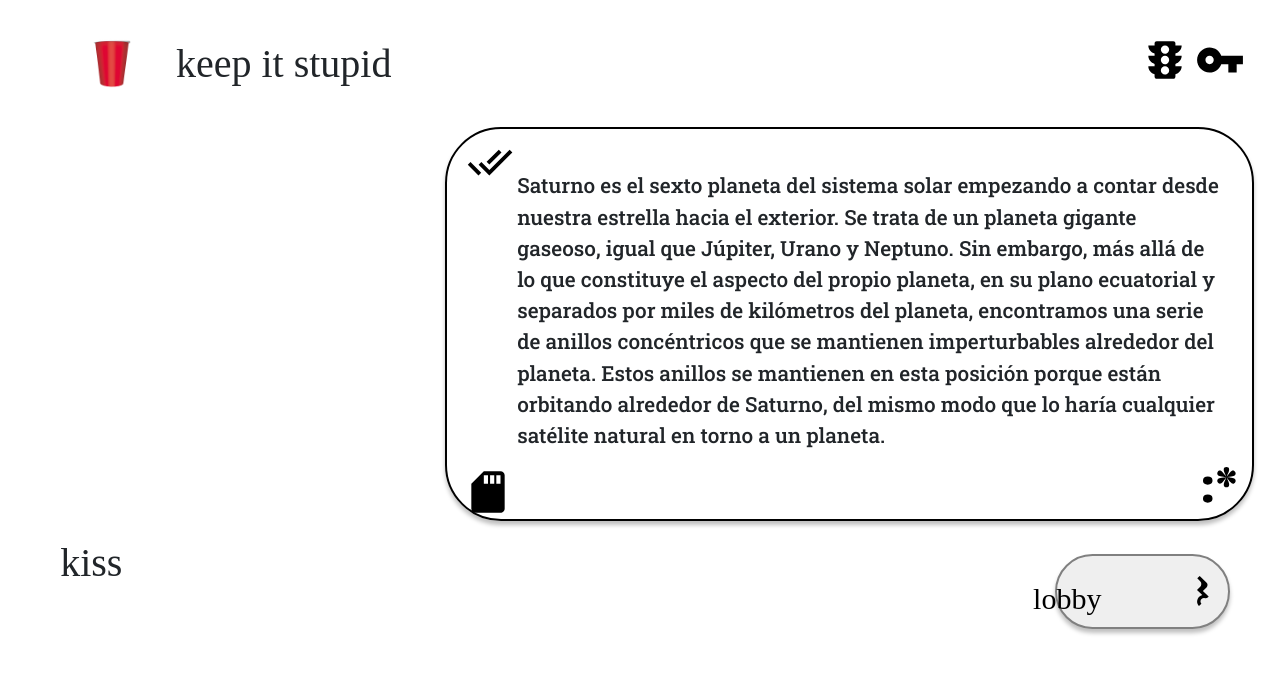
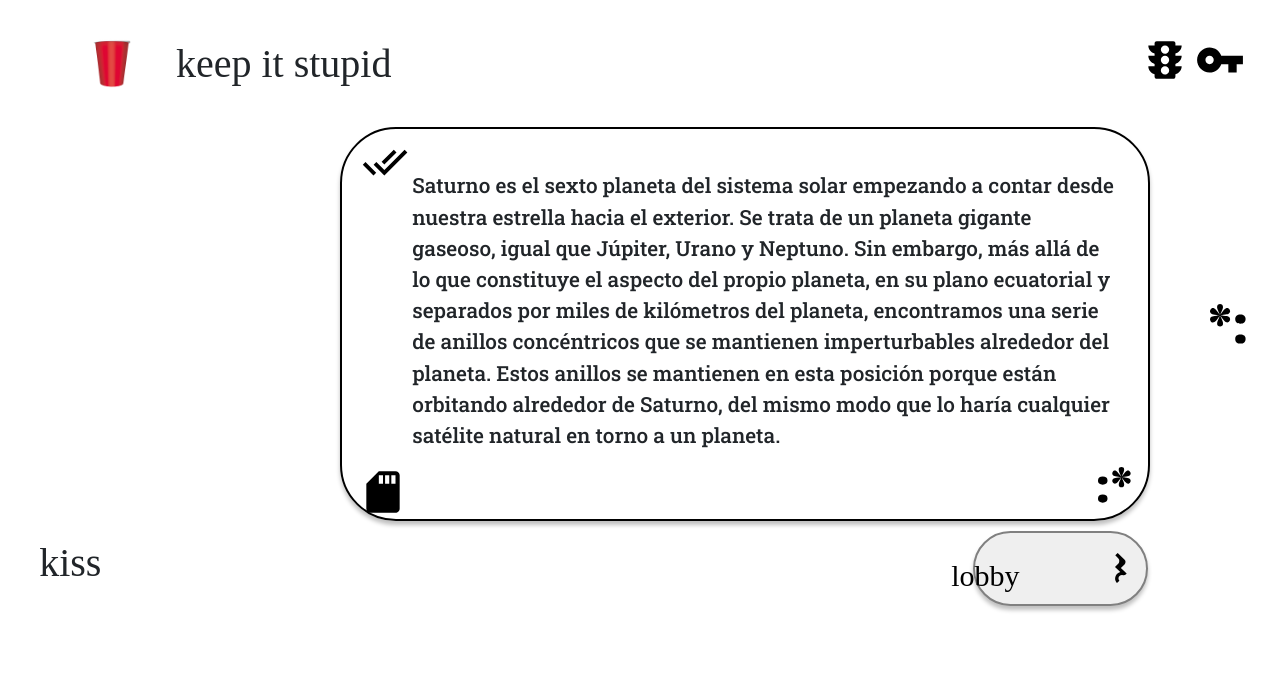
Before and after one commit to ffernandafl/Techno-Gurus, a plain HTML site: page src/html/keepit.html in a window 1280 px wide. Drawn offline with nearby package versions, Linux system fonts and the light colour scheme; a web font is replaced by a local one.

Commit message:
agregando boton next kiss

```diff
--- a/src/css/contact.css
+++ b/src/css/contact.css
@@ -72,10 +72,9 @@ h1 {
 .boton{
     width: 175px;
     height: 75px;
-    border: 3px solid gray;
+    border: 2px solid gray;
     border-radius: 56px;
-    border-color: #000;
-    margin-right: 1.8rem;
+    box-shadow:  0 4px 4px 0 rgba(0, 0, 0, 0.25);
 }
 
 .row{
--- a/src/css/estilos.css
+++ b/src/css/estilos.css
@@ -290,3 +290,15 @@ nav {
     display:flex;
     justify-content: left;
 } */
+
+#btn-next-kiss{
+    background-color: transparent;
+    border-color: transparent;
+}
+#next-kiss{
+    display: flex;
+    flex-direction: column;
+    justify-content: center;
+    align-content: center;
+
+}
--- a/src/html/keepit.html
+++ b/src/html/keepit.html
@@ -13,7 +13,8 @@
         href="https://fonts.googleapis.com/css2?family=Playfair+Display:ital,wght@1,800&family=Roboto+Slab:wght@500&display=swap"
         rel="stylesheet">
 
-        <meta name="viewport" content="width=device-width, user-scalable=no, initial-scale=1.0, maximum-scale=1.0, minimum-scale=1.0"/>
+    <meta name="viewport"
+        content="width=device-width, user-scalable=no, initial-scale=1.0, maximum-scale=1.0, minimum-scale=1.0" />
 
     <title>keep it stupid</title>
 </head>
@@ -28,7 +29,8 @@
             <nav>
                 <ul>
                     <li>
-                        <a style="color:black" href="https://ffernandafl.github.io/Techno-Gurus/src/html/kiss-icons.html">
+                        <a style="color:black"
+                            href="https://ffernandafl.github.io/Techno-Gurus/src/html/kiss-icons.html">
                             <img id="icono-header-der" src="../svg/btn-superior/kiss-icons.svg" />
                         </a>
                     </li>
@@ -44,14 +46,20 @@
         <!-- CONTENEDOR -->
 
         <div class="row">
-            <div class="col-lg-4 col-sm-8">
+            <div class="col-lg-3 col-sm-8">
             </div>
             <div class="col-lg-8 col-sm-11">
                 <div class="div-der">
                     <img id="icono-div-iz" src="../svg/lectura/seen.svg" />
                     <p>
                         </br>
-                        Saturno es el sexto planeta del sistema solar empezando a contar desde nuestra estrella hacia el exterior. Se trata de un planeta gigante gaseoso, igual que Júpiter, Urano y Neptuno. Sin embargo, más allá de lo que constituye el aspecto del propio planeta, en su plano ecuatorial y separados por miles de kilómetros del planeta, encontramos una serie de anillos concéntricos que se mantienen imperturbables alrededor del planeta. Estos anillos se mantienen en esta posición porque están orbitando alrededor de Saturno, del mismo modo que lo haría cualquier satélite natural en torno a un planeta.
+                        Saturno es el sexto planeta del sistema solar empezando a contar desde nuestra estrella hacia el
+                        exterior. Se trata de un planeta gigante gaseoso, igual que Júpiter, Urano y Neptuno. Sin
+                        embargo, más allá de lo que constituye el aspecto del propio planeta, en su plano ecuatorial y
+                        separados por miles de kilómetros del planeta, encontramos una serie de anillos concéntricos que
+                        se mantienen imperturbables alrededor del planeta. Estos anillos se mantienen en esta posición
+                        porque están orbitando alrededor de Saturno, del mismo modo que lo haría cualquier satélite
+                        natural en torno a un planeta.
                         <div>
                             <div class="div-iz-inf-iz">
                                 <a style="color:black"
@@ -59,7 +67,7 @@
                                     <img src="../svg/carpetas/krush.svg" />
                                 </a>
                             </div>
-                        <div  id="icono-div-iz-inf">
+                            <div id="icono-div-iz-inf">
                                 <a style="color:black"
                                     href="https://ffernandafl.github.io/Techno-Gurus/src/html/keepitstupid1.html">
                                     <img src="../svg/accion/kiss.svg" />
@@ -69,14 +77,30 @@
                     </p>
                 </div>
             </div>
+            <div class="col-lg-1 col-sm-1" id="next-kiss">
+                <button id="btn-next-kiss">
+                    <img  class="icon-buttons" src="../svg/accion/next.svg" />
+                </button>
+
+            </div>
 
         </div>
         <!-- FOOTER/NAV BAR -->
         <div>
+            <div class="row">
+                <div class="col-2">
                     <h1>kiss</h1>
+                </div>
+
+                <div class="col-lg-8 col-sm-11">
+
+                </div>
+                <div class="col-lg-1 col-sm-1 ">
+
                     <div class="botones-container">
                         <button class="boton-izquierdo">
-                    <a style="color:black" href="https://ffernandafl.github.io/Techno-Gurus/src/html/kiss-team.html">
+                            <a style="color:black"
+                                href="https://ffernandafl.github.io/Techno-Gurus/src/html/kiss-team.html">
                                 <h1 class="boton-texto">lobby</h1>
                                 <img class="icon-buttons" src="../svg/btn-inferior/lobby.svg" />
                                 <img src="" alt="">
@@ -86,10 +110,12 @@
 
                 <script src="https://code.jquery.com/jquery-3.5.1.slim.min.js"
                     integrity="sha384-DfXdz2htPH0lsSSs5nCTpuj/zy4C+OGpamoFVy38MVBnE+IbbVYUew+OrCXaRkfj"
-            crossorigin="anonymous"></script>
+                    crossorigin="anonymous">
+                </script>
                 <script src="https://cdn.jsdelivr.net/npm/bootstrap@4.6.0/dist/js/bootstrap.bundle.min.js"
                     integrity="sha384-Piv4xVNRyMGpqkS2by6br4gNJ7DXjqk09RmUpJ8jgGtD7zP9yug3goQfGII0yAns"
-            crossorigin="anonymous"></script>
+                    crossorigin="anonymous">
+                </script>
 </body>
 
 </html>
--- /dev/null
+++ b/src/js/keep-it.js
@@ -0,0 +1 @@
+const $btn = document.querySelector('#btn-next-kiss');
```
Lines whose indentation alone changed are shown as unchanged.
